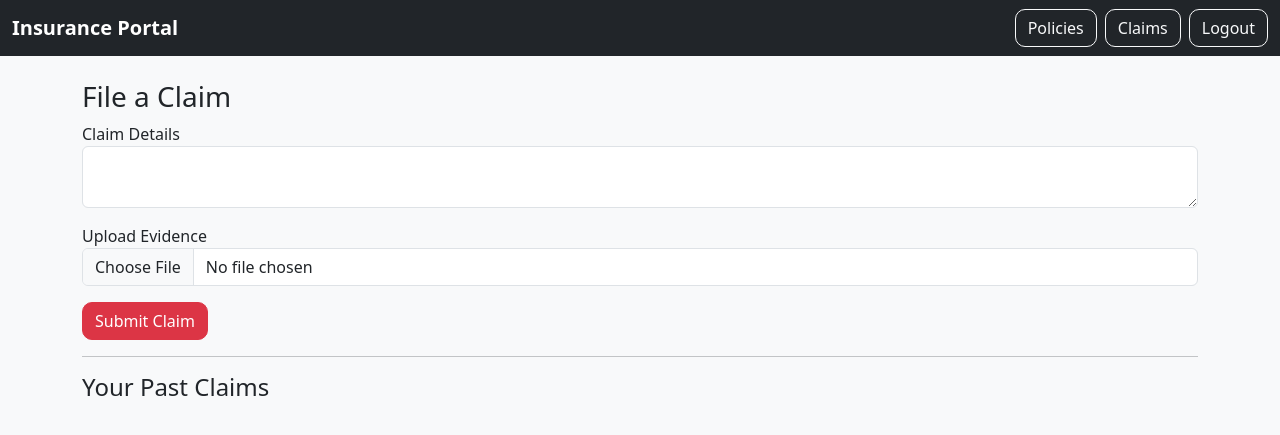
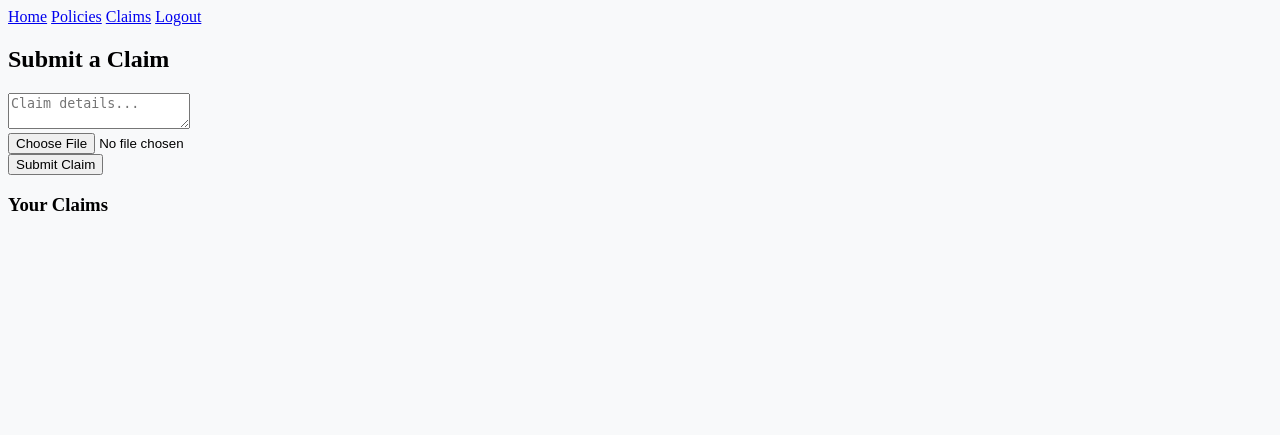
Before and after one commit to Harsha-Kyle/Digital-Insurance-Portal, a Flask app: page /claims in a window 1280 px wide. Shown: the top 435 px of the page. Run offline with Flask 3, Linux system fonts and the light colour scheme; the visitor is signed in with stand-in values (Sample User, id 1); data that the repository does not hold is empty.

Commit message:
Update claims.html

```diff
--- a/templates/claims.html
+++ b/templates/claims.html
@@ -1,26 +1,19 @@
-{% extends "layout.html" %}
+{% extends 'base.html' %}
 {% block content %}
-<h3>File a Claim</h3>
-<form method="post" enctype="multipart/form-data">
-  <div class="mb-3">
-    <label>Claim Details</label>
-    <textarea name="details" class="form-control" required></textarea>
-  </div>
-  <div class="mb-3">
-    <label>Upload Evidence</label>
-    <input type="file" name="file" class="form-control" required>
-  </div>
-  <button class="btn btn-danger">Submit Claim</button>
+<h2>Submit a Claim</h2>
+<form method="POST" enctype="multipart/form-data">
+    <textarea name="details" placeholder="Claim details..." required></textarea><br>
+    <input type="file" name="file" required><br>
+    <button type="submit">Submit Claim</button>
 </form>
 
-<hr>
-<h4>Your Past Claims</h4>
-<ul class="list-group">
-  {% for c in claims %}
-  <li class="list-group-item">
-    {{ c.details }}<br>
-    <small>Status: {{ c.status }} | Filed at: {{ c.filed_at.strftime('%Y-%m-%d') }}</small>
-  </li>
-  {% endfor %}
+<h3>Your Claims</h3>
+<ul>
+    {% for c in claims %}
+    <li>
+        {{ c.details }} — Status: {{ c.status }} — Filed on {{ c.filed_at.strftime('%Y-%m-%d') }}
+        {% if c.file %}<br><a href="{{ url_for('static', filename='uploads/' + c.file) }}" target="_blank">View File</a>{% endif %}
+    </li>
+    {% endfor %}
 </ul>
 {% endblock %}
```
